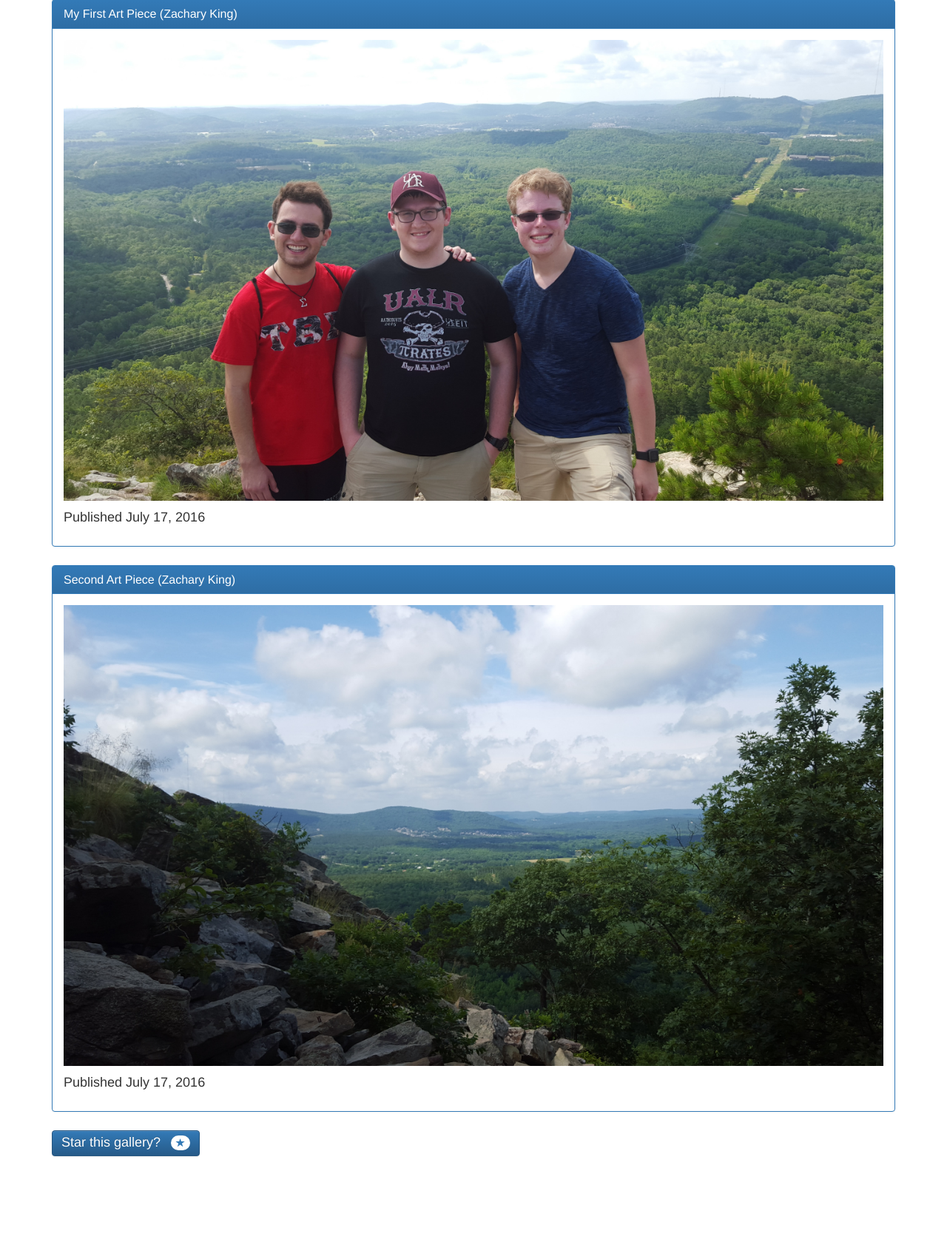
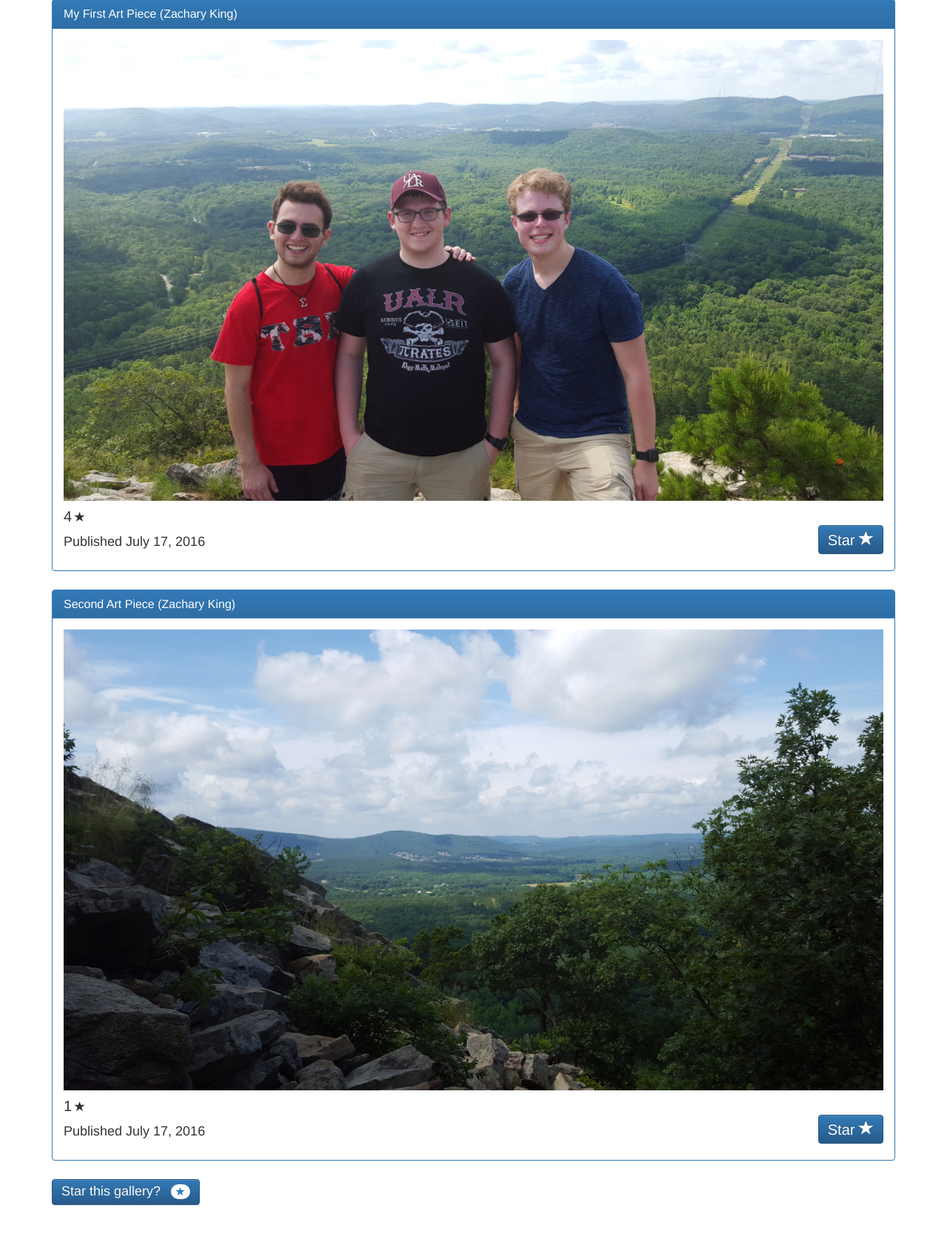
Before and after one commit to sgmoorthy/arts.io, a Django app: page /gallery/1/ in a window 1280 px wide. Shown: the part 207-1886 px from the top of the page at 74% size. Before the commit the page ends 1771 px from the top, so only its background shows below. Run offline with Django 3.2, Linux system fonts and the light colour scheme; data comes from the database, SQL or seed files in the repository; both versions use the stored data as it was after the commit; some libraries are stand-ins or nearby versions.

Commit message:
Embedded 'star art' form in gallery for each image

```diff
--- a/gallery/showcase/static/showcase/style.css
+++ b/gallery/showcase/static/showcase/style.css
@@ -39,8 +39,22 @@
   display: inline;
 }
 
+.art-rating {
+  margin-top: 10px;
+}
+
+.art-rating h4 {
+  display: inline;
+  text-align: left;
+}
+
 .rate-form h4 {
   display: inline;
+}
+
+.rate-form-embedded {
+  text-align: right;
+  float: right;
 }
 
 .pub-date {
--- a/gallery/showcase/templates/showcase/gallery.html
+++ b/gallery/showcase/templates/showcase/gallery.html
@@ -29,6 +29,19 @@
           <a href="{% url 'showcase:art' image.id %}">
             <img src="{{ image.image.url }}" alt="{{ image.title }}" class="img-responsive"/>
           </a>
+          <div class="art-rating">
+              <h4>{{ image.stars }}</h4>
+              <span class="glyphicon glyphicon-star" aria-hidden="true"></span>
+          </div>
+
+          <!-- form button to rate the art piece  -->
+          <form id="rate-form" action="{% url 'showcase:star_art' image.id %}" method="post" class="rate-form rate-form-embedded">
+            {% csrf_token %}
+            <button type="submit" class="btn btn-primary" id="starBtn" value="star">
+              <h4>Star <span class="glyphicon glyphicon-star" aria-hidden="true"></span></h4>
+            </button>
+          </form>
+
           <p class="pub-date">Published {{ image.pub_date }}</p>
         </div> <!-- panel body for gallery image -->
       </div> <!-- panel for gallery item -->
--- a/gallery/showcase/urls.py
+++ b/gallery/showcase/urls.py
@@ -7,4 +7,5 @@ urlpatterns = [
     url(r'^gallery/(?P<gallery_id>[0-9]+)/$', views.gallery, name='gallery'),
     url(r'^art_piece/(?P<art_id>[0-9]+)/$', views.art_piece, name='art'),
     url(r'^gallery/(?P<gallery_id>[0-9]+)/star/$', views.star_gallery, name='star_gallery'),
+    url(r'^art_piece/(?P<art_id>[0-9]+)/star/$', views.star_art, name='star_art'),
 ]
--- a/gallery/showcase/views.py
+++ b/gallery/showcase/views.py
@@ -37,3 +37,10 @@ def star_gallery(request, gallery_id):
     gal.rating += 1
     gal.save()
     return HttpResponseRedirect(reverse('showcase:gallery', args=(gal.id,)))
+
+
+def star_art(request, art_id):
+    art = get_object_or_404(ArtPiece, pk=art_id)
+    art.stars += 1
+    art.save()
+    return HttpResponseRedirect(request.META.get('HTTP_REFERER'))
```
Also changed, not shown: gallery/showcase/templates/showcase/art.html (+12 -0 lines), gallery/db.sqlite3.
